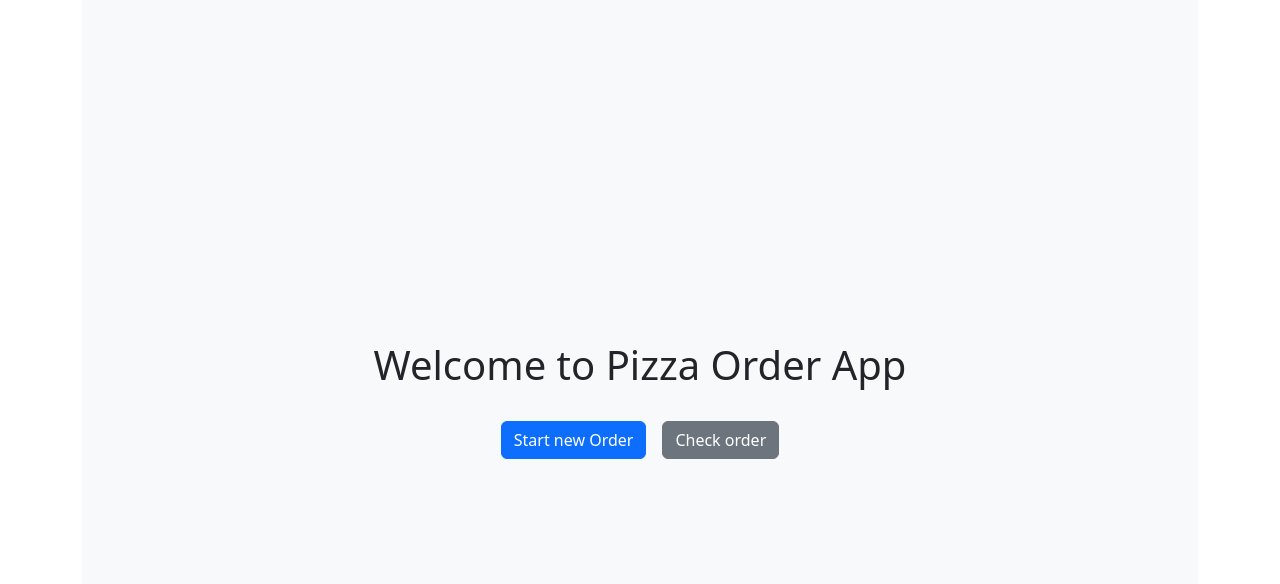
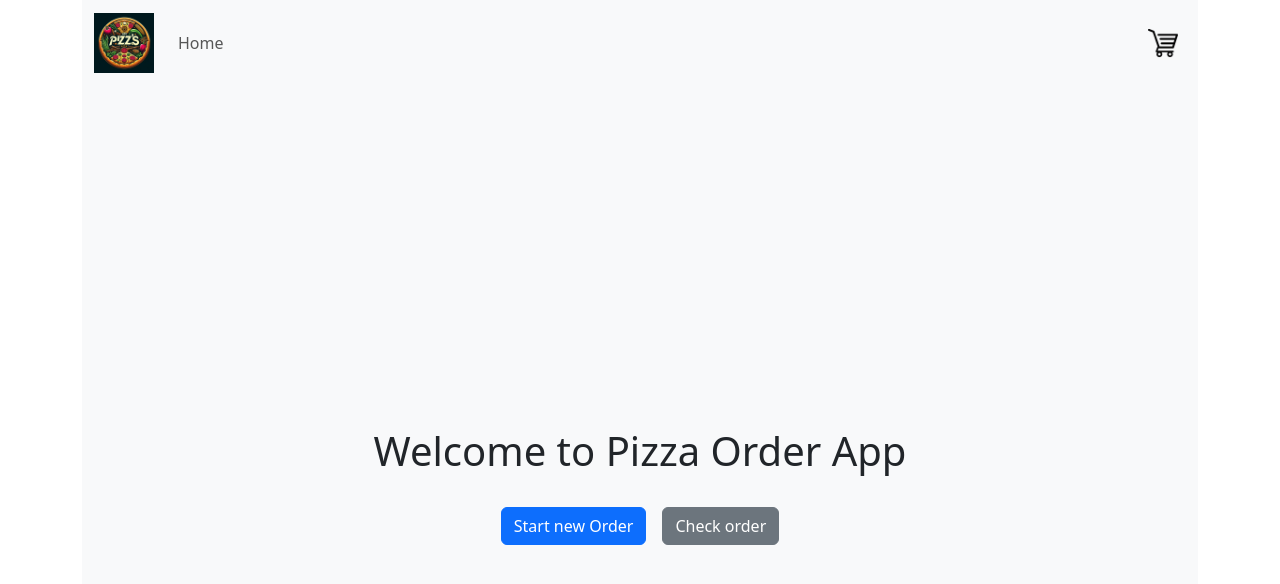
Before and after one commit to adiyakoby/Pizza-Order-Management-System, a React (Create React App) app in the folder frontend/: page / in a window 1280 px wide. Shown: the top 584 px of the page. Built offline with nearby package versions, Linux system fonts and the light colour scheme.

Commit message:
added NoPage.js

```diff
--- a/frontend/src/App.js
+++ b/frontend/src/App.js
@@ -3,6 +3,8 @@ import { Container } from 'react-bootstrap';
 import './App.css';
 import {StrictMode} from "react";
 import Home from "./Components/Home";
+import NoPage from "./Components/NoPage";
+import Header from "./Components/Header";
 
 function App() {
   return (
@@ -10,7 +12,10 @@ function App() {
     <Container>
       <BrowserRouter>
         <Routes>
-          <Route path="/" element={<Home/>} />
+          <Route path="/" element={<Header/>}>
+            <Route index element={<Home/>} />
+            <Route path="*" element={<NoPage/>} />
+          </Route>
         </Routes>
       </BrowserRouter>
     </Container>
--- /dev/null
+++ b/frontend/src/Components/NoPage.js
@@ -0,0 +1,32 @@
+/**
+ * NoPage.js
+ *
+ * This file defines the NoPage component, which renders an error message when the user navigates to a non-existing page.
+ * It displays a message informing the user that an error occurred and advises them to go back and try again.
+ */
+
+import React from 'react';
+import { Container, Row, Col } from 'react-bootstrap';
+
+
+/**
+ * NoPage Component
+ *
+ * This component renders an error message when the user navigates to a non-existing page.
+ * It displays a message informing the user that an error occurred and advises them to go back and try again.
+ *
+ * @returns {JSX.Element} The rendered NoPage component.
+ */
+function NoPage() {
+    return (
+        <Container>
+            <Row className="justify-content-center align-items-center" style={{ height: '80vh' }}>
+                <Col xs="auto">
+                    <h1 className="text-center">Some Error Occurred, please go back and try again.</h1>
+                </Col>
+            </Row>
+        </Container>
+    );
+}
+
+export default NoPage;
```
Also changed, not shown: frontend/public/Adis-logo.jpeg (added), frontend/public/shopping-cart.png (added).
